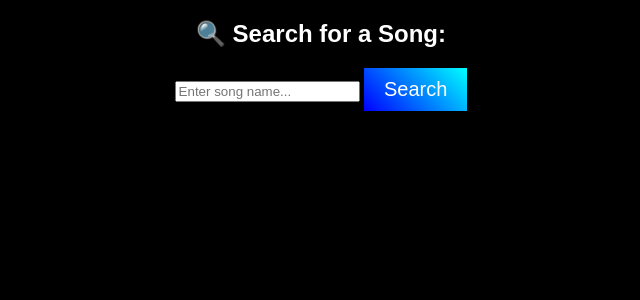
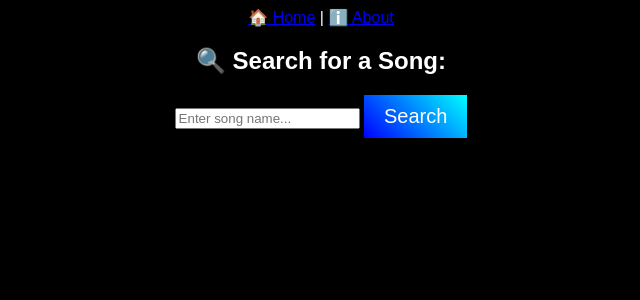
Before and after one commit to Neaterry6/play-api, a Flask app: template templates/search.html in a window 1280 px wide. Shown: the top 300 px of the page, without its empty margins (319-959 px from the left). Run offline with Flask 3, Linux system fonts and the light colour scheme; the template is opened without the code that fills it, so the values that code supplies are empty.

Commit message:
Update search.html

```diff
--- a/templates/search.html
+++ b/templates/search.html
@@ -2,9 +2,14 @@
 <html>
 <head>
     <title>Search Songs</title>
-    <link rel="stylesheet" href="static/styles.css">
+    <link rel="stylesheet" href="{{ url_for('static', filename='styles.css') }}">
 </head>
 <body>
+    <nav>
+        <a href="/">🏠 Home</a> |
+        <a href="/about">ℹ️ About</a>
+    </nav>
+
     <h2>🔍 Search for a Song:</h2>
     <form action="/search" method="POST">
         <input type="text" name="query" placeholder="Enter song name...">
@@ -25,4 +30,4 @@
         </ul>
     {% endif %}
 </body>
-</html
+</html>
```
